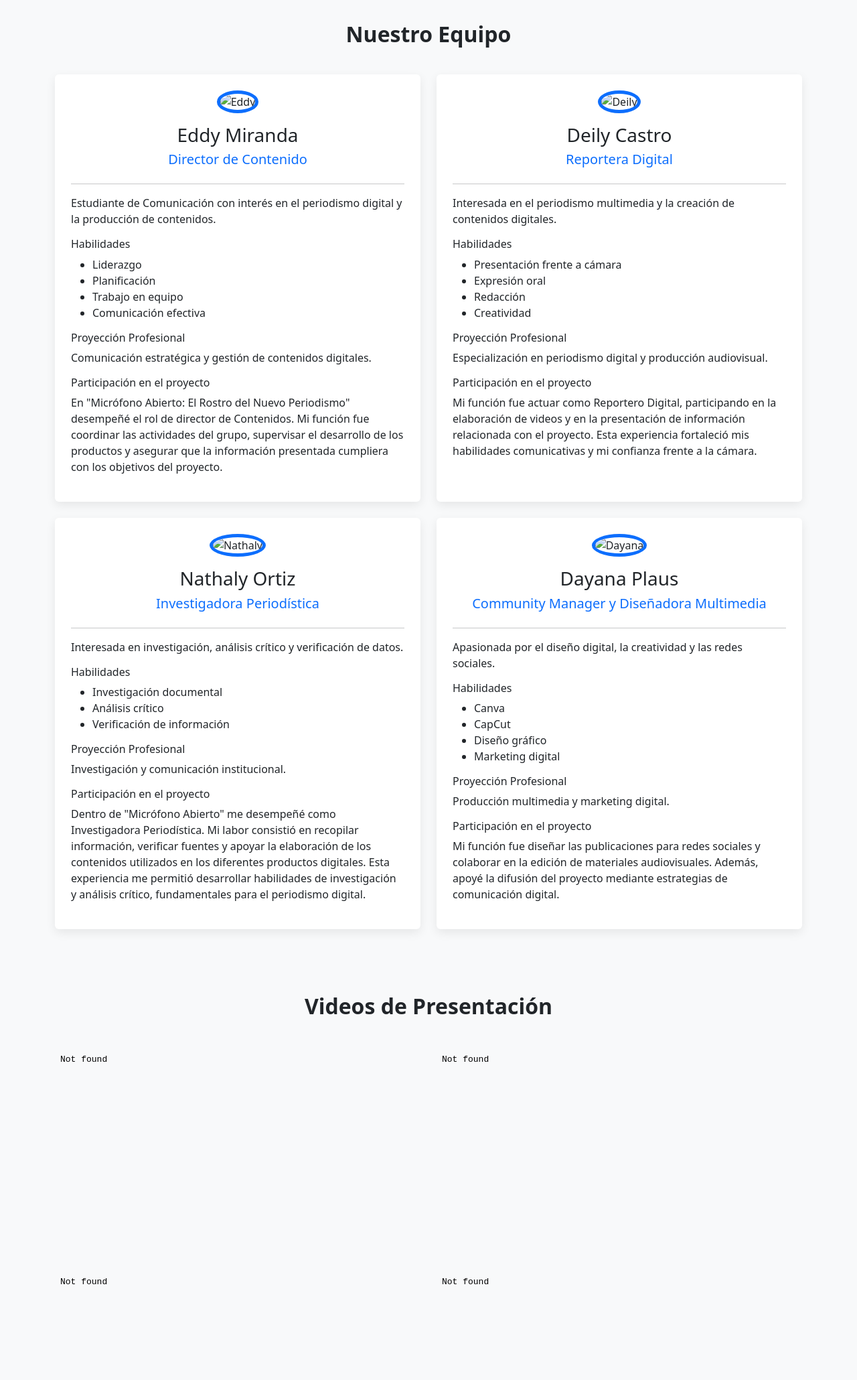
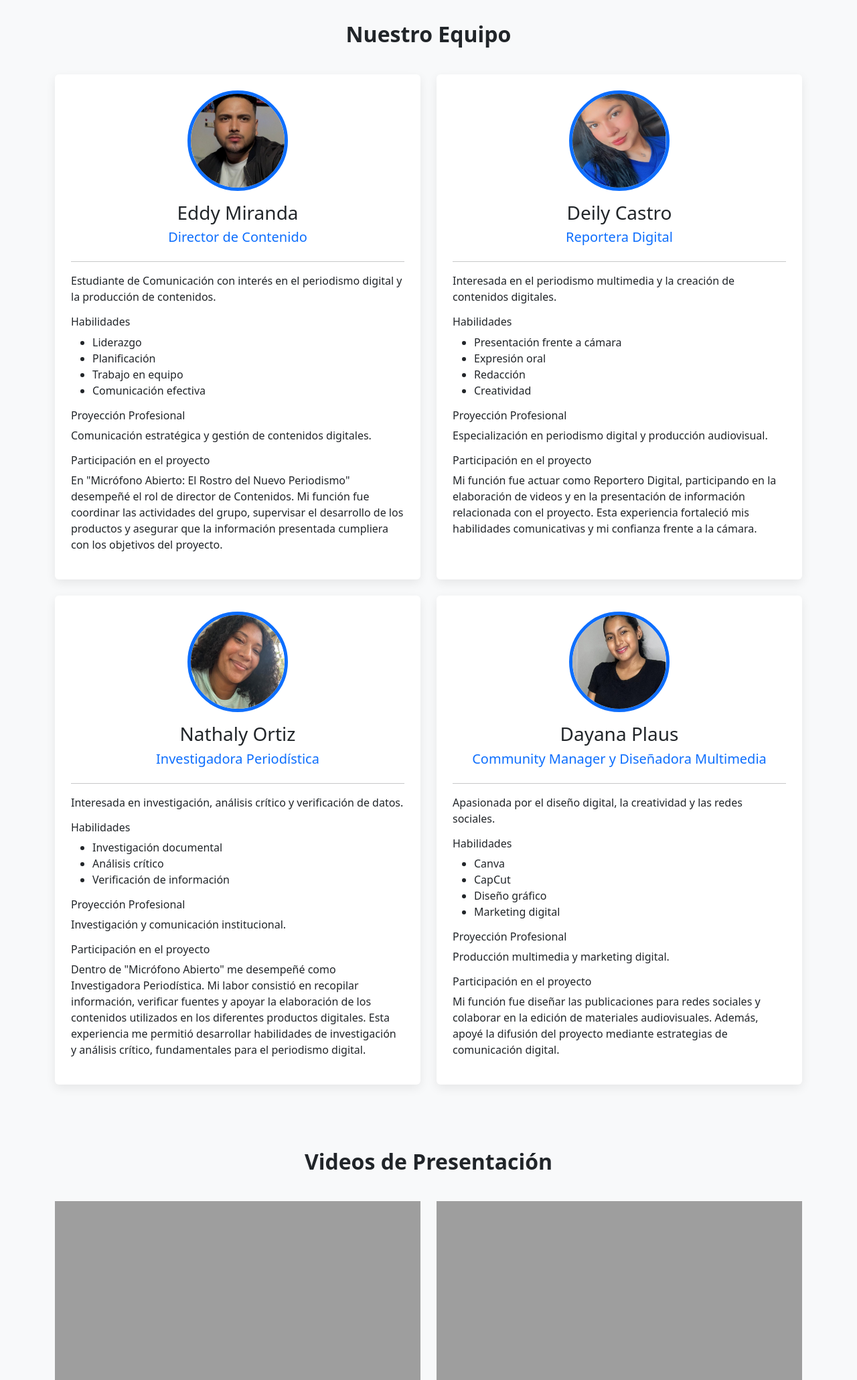
Before and after one commit to DeyliCastro22/Portafolio, a plain HTML site: page index.html in a window 1280 px wide. Shown: the part 740-2800 px from the top of the page at 67% size. Drawn offline with nearby package versions, Linux system fonts and the light colour scheme; the site is published under a folder, as on GitHub Pages, so addresses that start at the root find nothing.

Commit message:
Update index.html

```diff
--- a/index.html
+++ b/index.html
@@ -92,7 +92,7 @@
           <div class="col-lg-6">
             <div class="card p-4 h-100">
               <div class="text-center">
-                <img src="/img/eddy.png" class="profile-img" alt="Eddy" />
+                <img src="img/eddy.png" class="profile-img" alt="Eddy" />
 
                 <h3 class="mt-3">Eddy Miranda</h3>
 
@@ -129,7 +129,7 @@
           <div class="col-lg-6">
             <div class="card p-4 h-100">
               <div class="text-center">
-                <img src="/img/Deyli.png" class="profile-img" alt="Deily" />
+                <img src="img/Deyli.png" class="profile-img" alt="Deily" />
 
                 <h3 class="mt-3">Deily Castro</h3>
 
@@ -167,7 +167,7 @@
           <div class="col-lg-6">
             <div class="card p-4 h-100">
               <div class="text-center">
-                <img src="/img/Nathaly.png" class="profile-img" alt="Nathaly" />
+                <img src="img/Nathaly.png" class="profile-img" alt="Nathaly" />
 
                 <h3 class="mt-3">Nathaly Ortiz</h3>
 
@@ -203,7 +203,7 @@
           <div class="col-lg-6">
             <div class="card p-4 h-100">
               <div class="text-center">
-                <img src="/img/Dayanna.png" class="profile-img" alt="Dayana" />
+                <img src="img/Dayanna.png" class="profile-img" alt="Dayana" />
 
                 <h3 class="mt-3">Dayana Plaus</h3>
 
@@ -247,23 +247,23 @@
         <div class="row">
           <div class="col-md-6 mb-4">
             <div class="ratio ratio-16x9">
-              <iframe src="/videos/Eddy.mp4" title="Video 1"> </iframe>
+              <iframe src="videos/Eddy.mp4" title="Video 1"> </iframe>
             </div>
           </div>
 
           <div class="col-md-6 mb-4">
             <div class="ratio ratio-16x9">
-              <iframe src="/videos/Deily.mp4" title="Video 2"> </iframe>
+              <iframe src="videos/Deily.mp4" title="Video 2"> </iframe>
             </div>
           </div>
           <div class="col-md-6 mb-4">
             <div class="ratio ratio-16x9">
-              <iframe src="/videos/Nathaly.mp4" title="Video 3"> </iframe>
+              <iframe src="videos/Nathaly.mp4" title="Video 3"> </iframe>
             </div>
           </div>
           <div class="col-md-6 mb-4">
             <div class="ratio ratio-16x9">
-              <iframe src="/videos/Dayanna.mp4" title="Video 4"> </iframe>
+              <iframe src="videos/Dayanna.mp4" title="Video 4"> </iframe>
             </div>
           </div>
         </div>
```
